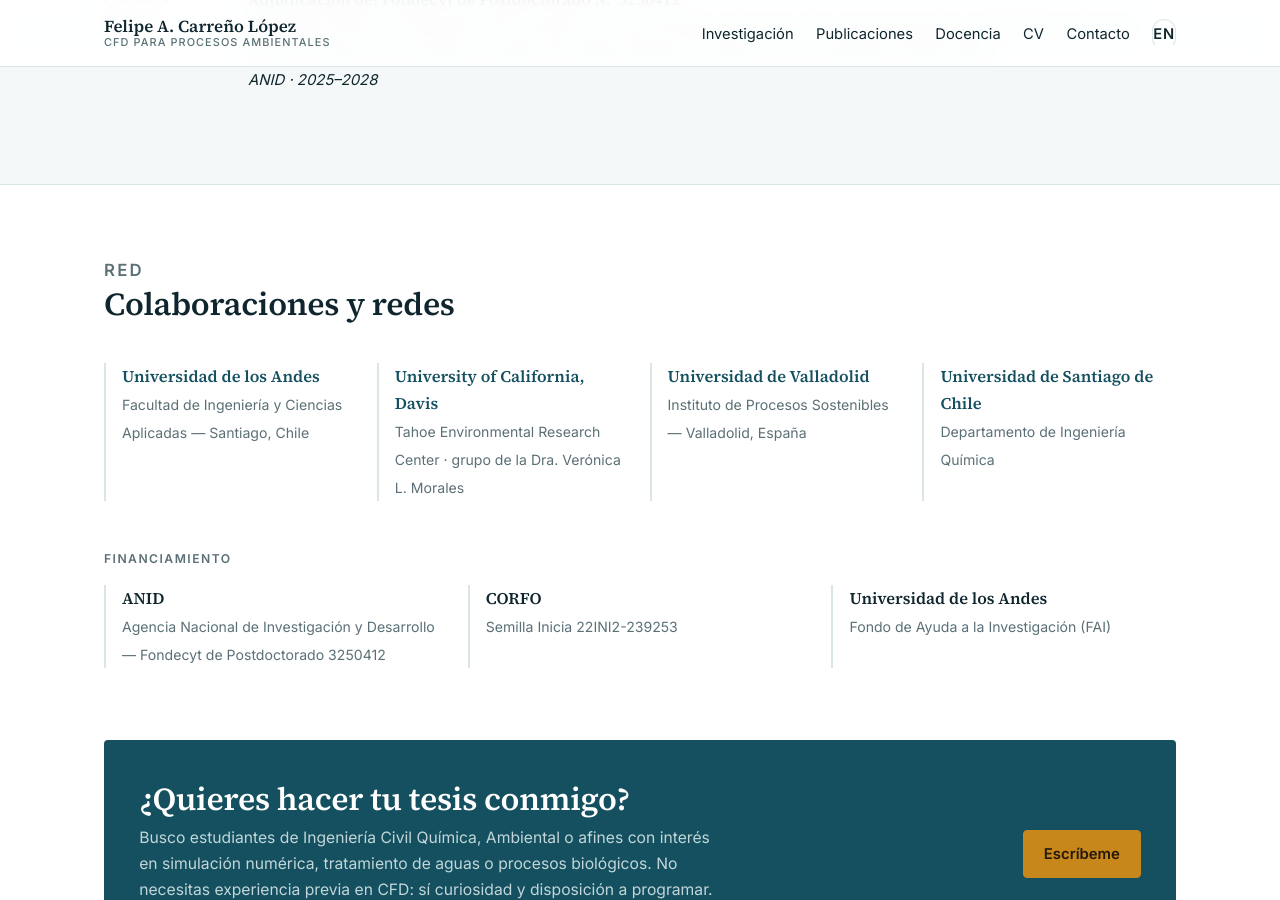
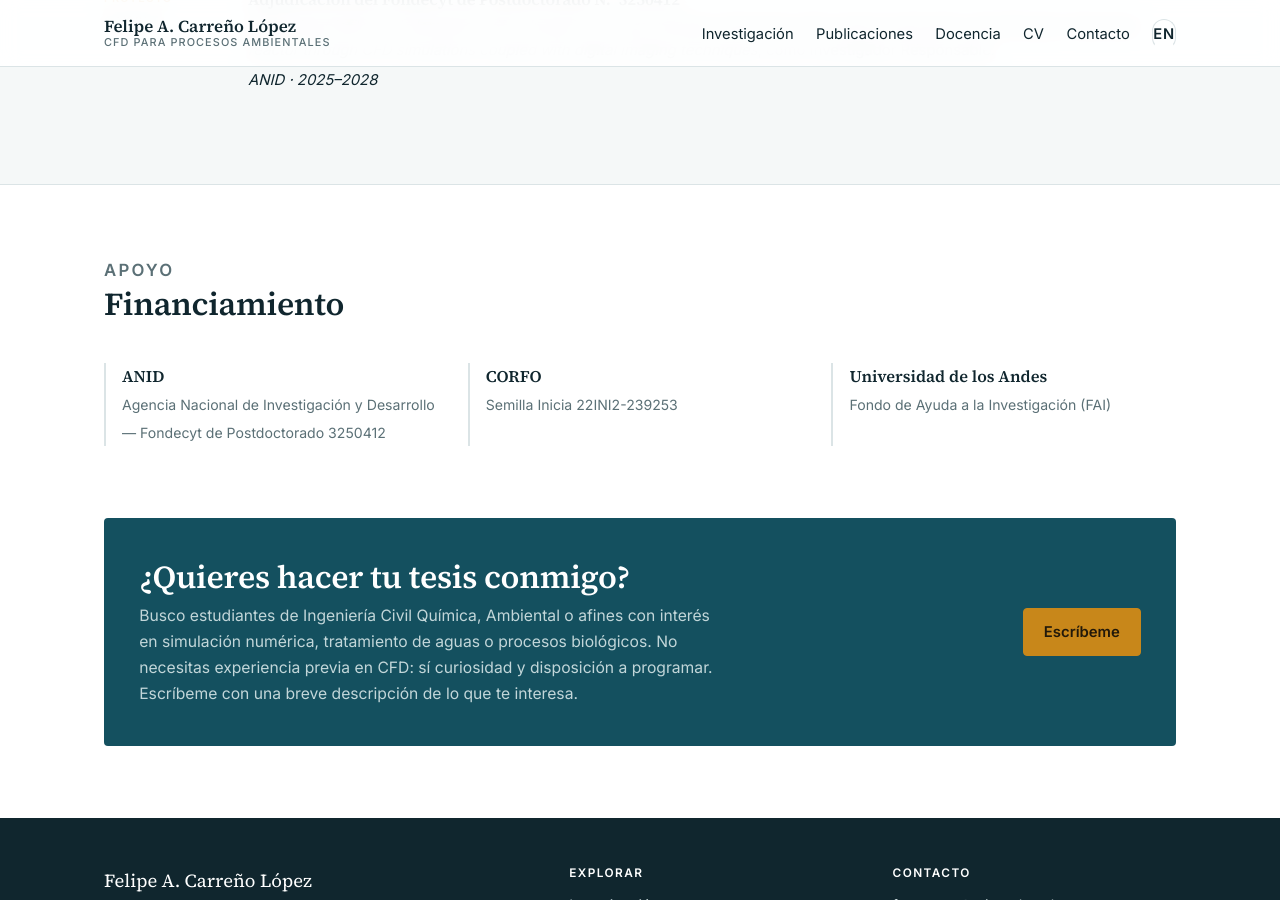
Before and after one commit to facarreno/facarreno.github.io, a Jekyll site: the page built from index.html, in a window 1280 px wide and 900 px high, scrolled down 4209 px. Built offline with Jekyll 4.4.1, drawn with Linux system fonts in a browser that asks for light colours.

Commit message:
Portada: quitar instituciones colaboradoras, dejar solo financiamiento

```diff
--- a/_data/collaborators.yml
+++ b/_data/collaborators.yml
@@ -1,4 +1,8 @@
-# Grupos e instituciones con las que colaboro, y fuentes de financiamiento.
+# Fuentes de financiamiento (se muestran en la portada) y, más abajo, instituciones.
+#
+# NOTA: el bloque "groups" YA NO SE MUESTRA en el sitio. Se retiró de la portada
+# a propósito: nombrar instituciones colaboradoras compromete a terceros. Se
+# conserva aquí por si alguna vez se quiere reactivar.
 groups:
   - name: "Universidad de los Andes"
     detail:
--- a/_data/en.yml
+++ b/_data/en.yml
@@ -56,8 +56,7 @@ home:
   news_title: "News"
   news_all: "See all"
 
-  collab_kicker: "Network"
-  collab_title: "Collaborations & networks"
+  funding_kicker: "Support"
   funding_title: "Funding"
 
 research:
--- a/_data/es.yml
+++ b/_data/es.yml
@@ -57,8 +57,7 @@ home:
   news_title: "Novedades"
   news_all: "Ver todas"
 
-  collab_kicker: "Red"
-  collab_title: "Colaboraciones y redes"
+  funding_kicker: "Apoyo"
   funding_title: "Financiamiento"
 
 research:
--- a/_layouts/home.html
+++ b/_layouts/home.html
@@ -151,23 +151,13 @@ layout: default
   </div>
 </section>
 
-<!-- ======================================================= COLABORACIONES === -->
+<!-- ======================================================= FINANCIAMIENTO === -->
 <section class="section">
   <div class="wrap">
     <div class="section__head">
-      <p class="eyebrow">{{ t.home.collab_kicker }}</p>
-      <h2>{{ t.home.collab_title }}</h2>
+      <p class="eyebrow">{{ t.home.funding_kicker }}</p>
+      <h2>{{ t.home.funding_title }}</h2>
     </div>
-    <ul class="orgs">
-      {% for c in site.data.collaborators.groups %}
-      <li>
-        <strong>{% if c.url %}<a href="{{ c.url }}" rel="noopener">{{ c.name }}</a>{% else %}{{ c.name }}{% endif %}</strong>
-        <span>{{ c.detail[L] }}</span>
-      </li>
-      {% endfor %}
-    </ul>
-
-    <p class="subhead" style="margin-top:3rem">{{ t.home.funding_title }}</p>
     <ul class="orgs">
       {% for f in site.data.collaborators.funders %}
       <li><strong>{{ f.name }}</strong><span>{{ f.detail[L] }}</span></li>
```
